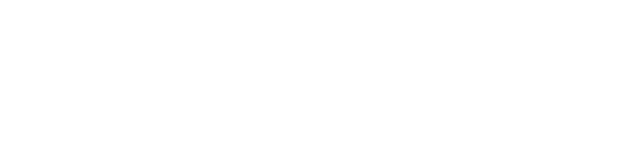
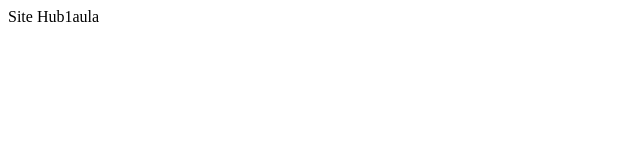
Before and after one commit to eduard-o9/projhub1, a plain HTML site: page index.html in a window 1280 px wide. Shown: the whole page, without its empty margins (0-640 px from the left). Drawn offline with Linux system fonts and the light colour scheme.

Commit message:
Atualizado index.html

```diff
--- a/index.html
+++ b/index.html
@@ -4,6 +4,6 @@
 	<title>Projeto Hub1</title>
 </head>
 <body>
-
+Site Hub1aula
 </body>
 </html>
```
